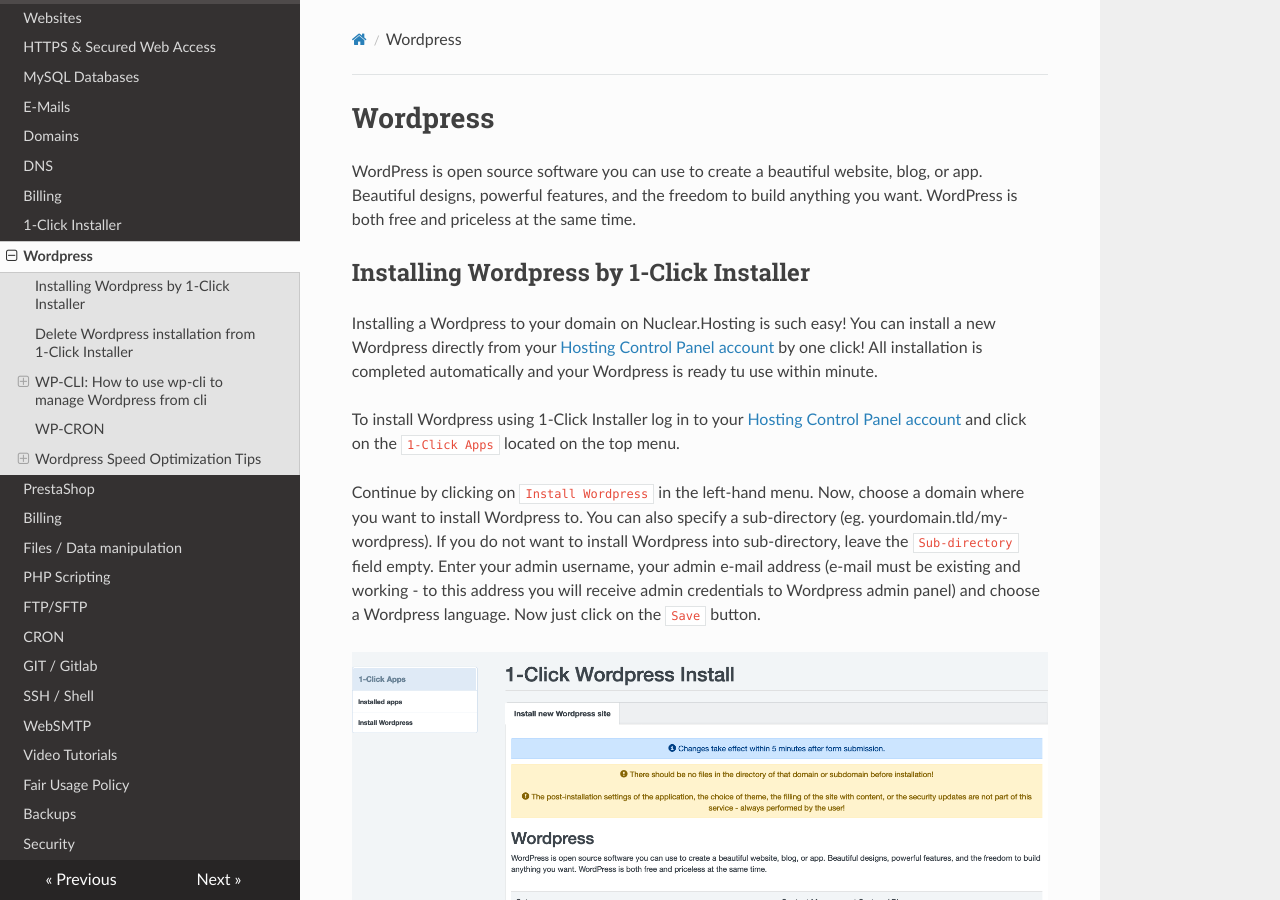
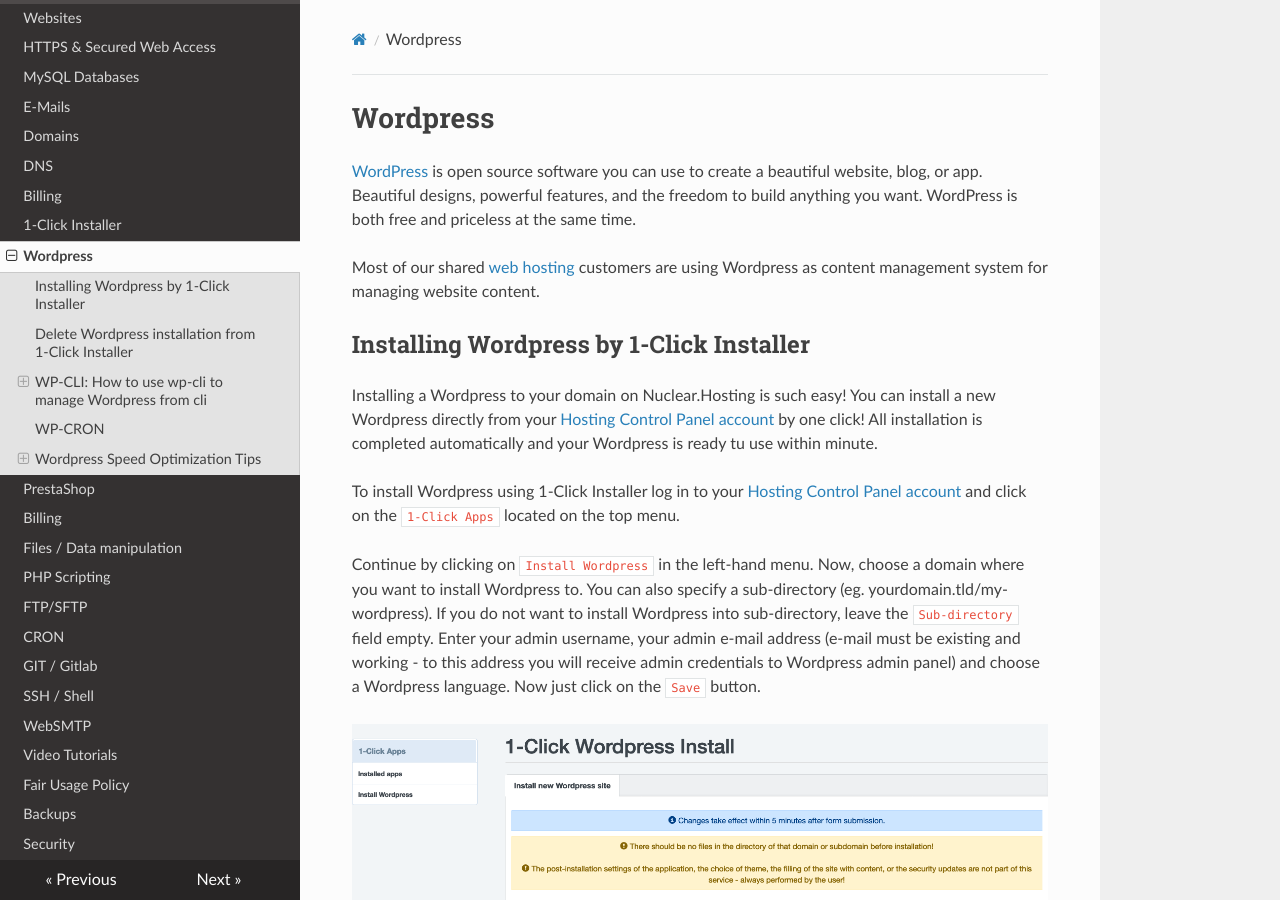
Before and after one commit to nuclearhosting/nh-knowledge-base, an MkDocs documentation site: the page built from docs/wordpress.md, in a window 1280 px wide and 900 px high. Built offline with MkDocs 1.6.1, drawn with Linux system fonts in a browser that asks for light colours; nearby versions of some CDN libraries.

Commit message:
Added prestashop page Updated wordpress page

```diff
--- a/docs/wordpress.md
+++ b/docs/wordpress.md
@@ -1,6 +1,8 @@
 # Wordpress
 
-WordPress is open source software you can use to create a beautiful website, blog, or app. Beautiful designs, powerful features, and the freedom to build anything you want. WordPress is both free and priceless at the same time.
+[WordPress](https://wordpress.org) is open source software you can use to create a beautiful website, blog, or app. Beautiful designs, powerful features, and the freedom to build anything you want. WordPress is both free and priceless at the same time.
+
+Most of our shared [web hosting](https://nuclear.hosting) customers are using Wordpress as content management system for managing website content.
 
 ## Installing Wordpress by 1-Click Installer
 
```
Also changed, not shown: docs/prestashop.md (added, +3 -0 lines).
